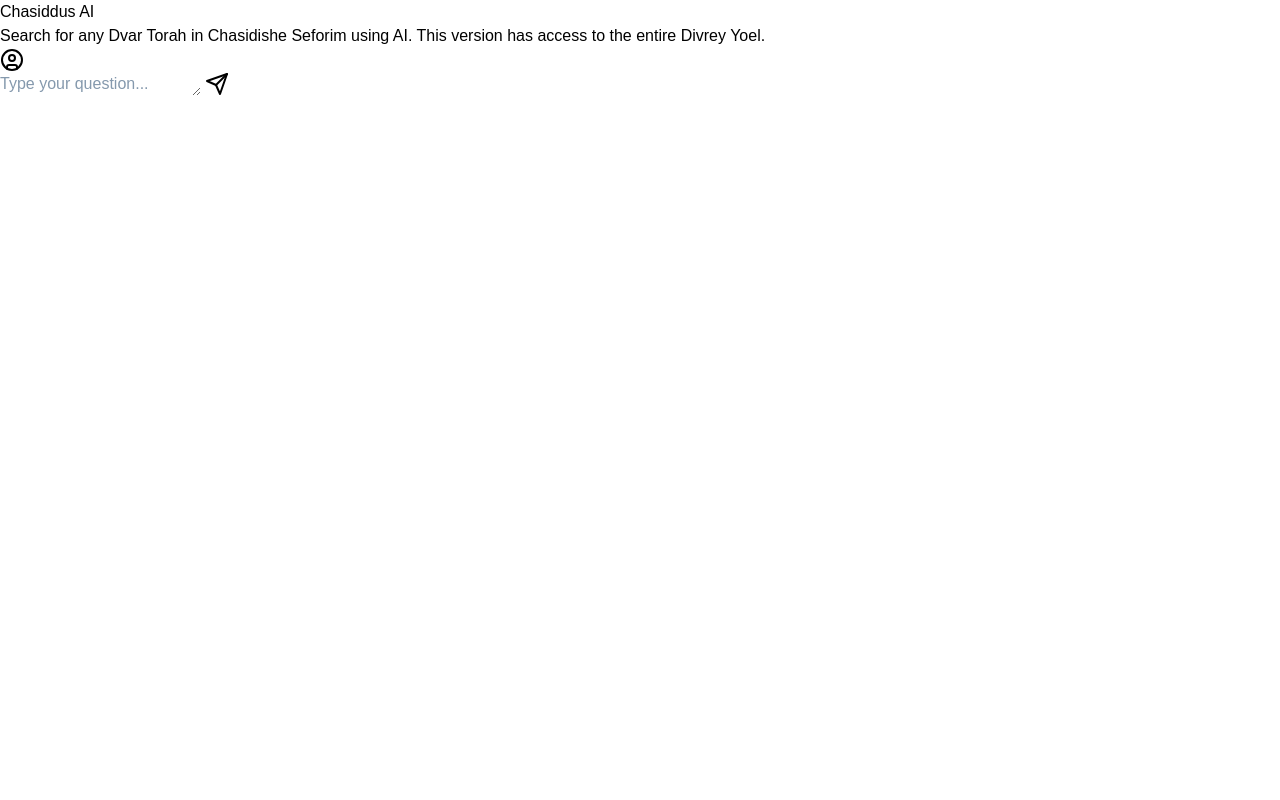
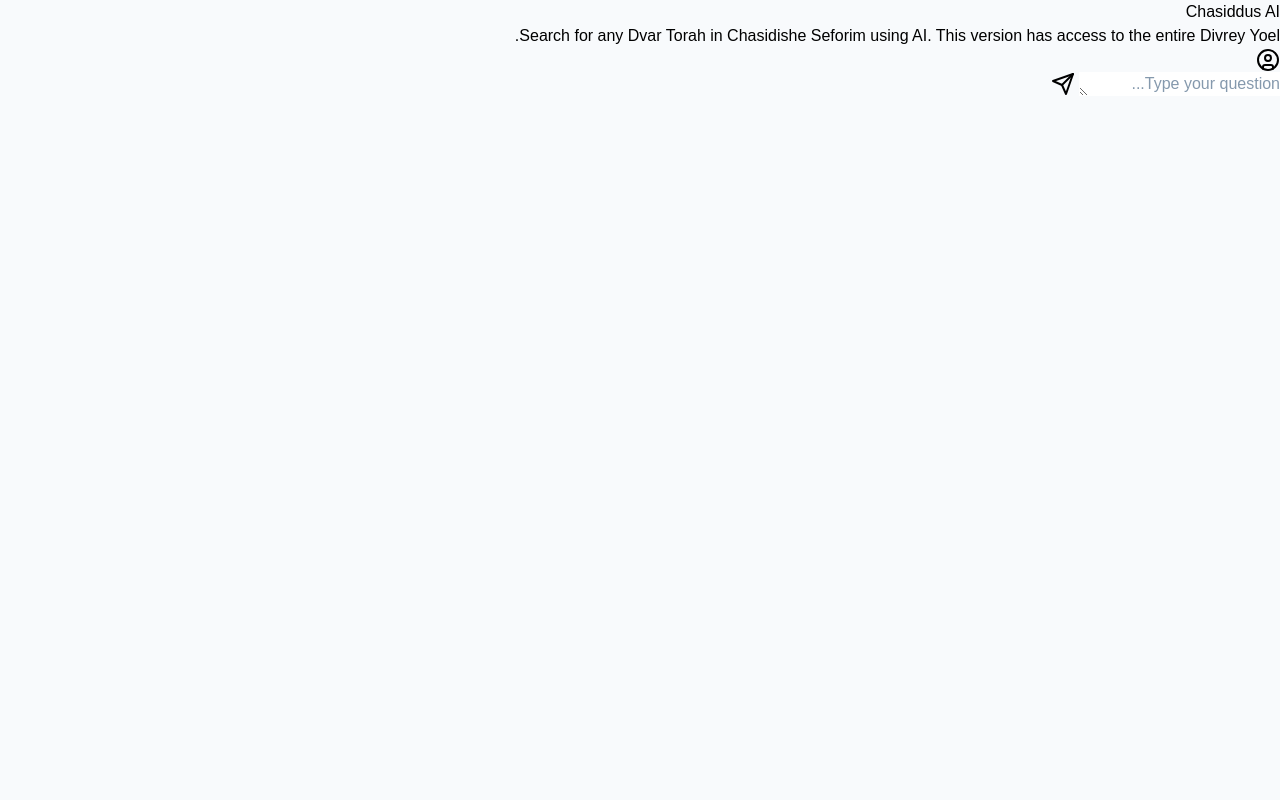
Before and after one commit to pinta-partners/DIVREYYOELtryaginuiforreplit, a Flask app: page / in a window 1280 px wide. Run offline with Flask 3, Linux system fonts and the light colour scheme.

Commit message:
Assistant checkpoint: Update HTML template with RTL layout and app wrapper
Assistant generated file changes:
- templates/index.html: Update body structure and RTL layout

---

User prompt:

ok now make this the css style for bodt and wrap the rest of teh componet eith this div

 <body class="bg-gray-50" dir="rtl">
    <div id="app" data-v-app="">

```diff
--- a/templates/index.html
+++ b/templates/index.html
@@ -9,7 +9,8 @@
     <link href="https://fonts.googleapis.com/css2?family=Roboto+Serif:ital,opsz,wght@0,8..144,100..900;1,8..144,100..900&display=swap" rel="stylesheet" />
     <link rel="stylesheet" href="{{ url_for('static', filename='styles.css') }}">
 </head>
-<body>
+<body class="bg-gray-50" dir="rtl">
+    <div id="app" data-v-app="">
         <h1>Chasiddus AI</h1>
         <h2>Search for any Dvar Torah in Chasidishe Seforim using AI. This version has access to the entire Divrey Yoel.</h2>
 
@@ -33,6 +34,7 @@
         </form>
 
         <div id="result-container" class="result-container"></div>
+    </div>
 
     <script>
         const form = document.querySelector("#query-form");
```
Lines whose indentation alone changed are shown as unchanged.
